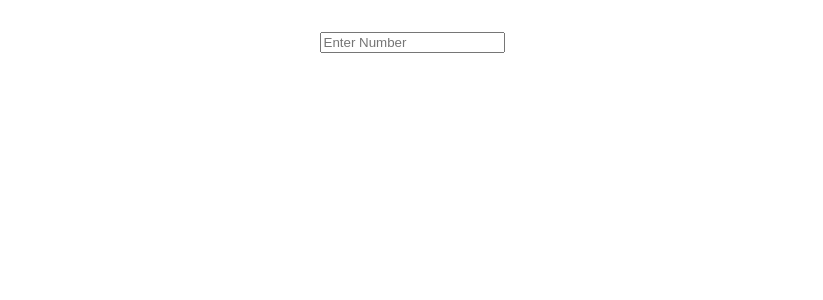
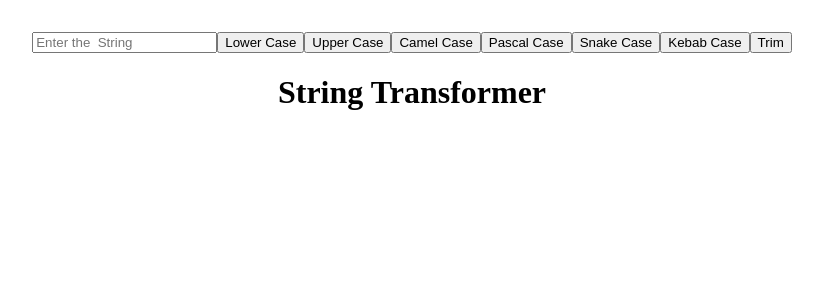
Before and after one commit to Vaidiasri/machine-code-practice, a React (Vite) app: page / in a window 1280 px wide. Shown: the top 300 px of the page, without its empty margins (228-1051 px from the left). Built offline with nearby package versions, Linux system fonts and the light colour scheme.

Commit message:
StringTransform

```diff
--- a/src/App.jsx
+++ b/src/App.jsx
@@ -2,6 +2,7 @@ import Accordion from "./componets/Accordion"
 import Counter from "./componets/Counter"
 import Guess from "./componets/Guess"
 import Image from "./componets/Image"
+import StringTransfromers from "./componets/StringTransfromers"
 import TelephoneFormatter from "./componets/TelephoneFormatter"
 import StarRating from "./hook/StarRating"
 import "./index.css"
@@ -16,7 +17,8 @@ function App() {
    <div className="App">
 
 {/* <StarRating value={2} total={5}></StarRating> */}
-<TelephoneFormatter/>
+{/* <TelephoneFormatter/> */}
+<StringTransfromers/>
    </div>
 
    </>
--- /dev/null
+++ b/src/componets/StringTransfromers.jsx
@@ -0,0 +1,81 @@
+import { useState } from "react"
+
+const  StringTransfromers=()=>{
+    const [input,setInput]=useState("")
+    const  handleText=(e)=>{
+        // let str=e.target.value
+        // console.log(str)
+        setInput(e.target.value)
+    }
+    const handleButton = (type) => {
+        if (type === "lower") {
+          setInput(input.toLowerCase());
+        }
+        else if (type === "upper") {
+          setInput(input.toUpperCase());
+        }
+        else if (type === "trim") {
+          setInput(input.trim());
+        }
+        else if (type === "camel") {
+          let result = input
+            .trim()
+            .toLowerCase()
+            .split(/\s+/)
+            .map((word, index) =>
+              index === 0
+                ? word
+                : word.charAt(0).toUpperCase() + word.slice(1)
+            )
+            .join("");
+
+          setInput(result);
+        }
+        else if (type === "pascal") {
+          let result = input
+            .trim()
+            .toLowerCase()
+            .split(/\s+/)
+            .map(
+              (word) => word.charAt(0).toUpperCase() + word.slice(1)
+            )
+            .join("");
+
+          setInput(result);
+        }
+        else if (type === "snake") {
+          let result = input
+            .trim()
+            .toLowerCase()
+            .split(/\s+/)
+            .join("_");
+
+          setInput(result);
+        }
+        else if (type === "kebab") {
+          let result = input
+            .trim()
+            .toLowerCase()
+            .split(/\s+/)
+            .join("-");
+
+          setInput(result);
+        }
+      };
+
+      return(
+        <>
+        <input placeholder="Enter the  String" onChange={handleText} value={input}/>
+        <button onClick={() => handleButton("lower")}>Lower Case</button>
+<button onClick={() => handleButton("upper")}>Upper Case</button>
+<button onClick={() => handleButton("camel")}>Camel Case</button>
+<button onClick={() => handleButton("pascal")}>Pascal Case</button>
+<button onClick={() => handleButton("snake")}>Snake Case</button>
+<button onClick={() => handleButton("kebab")}>Kebab Case</button>
+<button onClick={() => handleButton("trim")}>Trim</button>
+        <h1>String Transformer</h1>
+        <p>{input}</p>
+        </>
+    )
+}
+export default StringTransfromers
```
